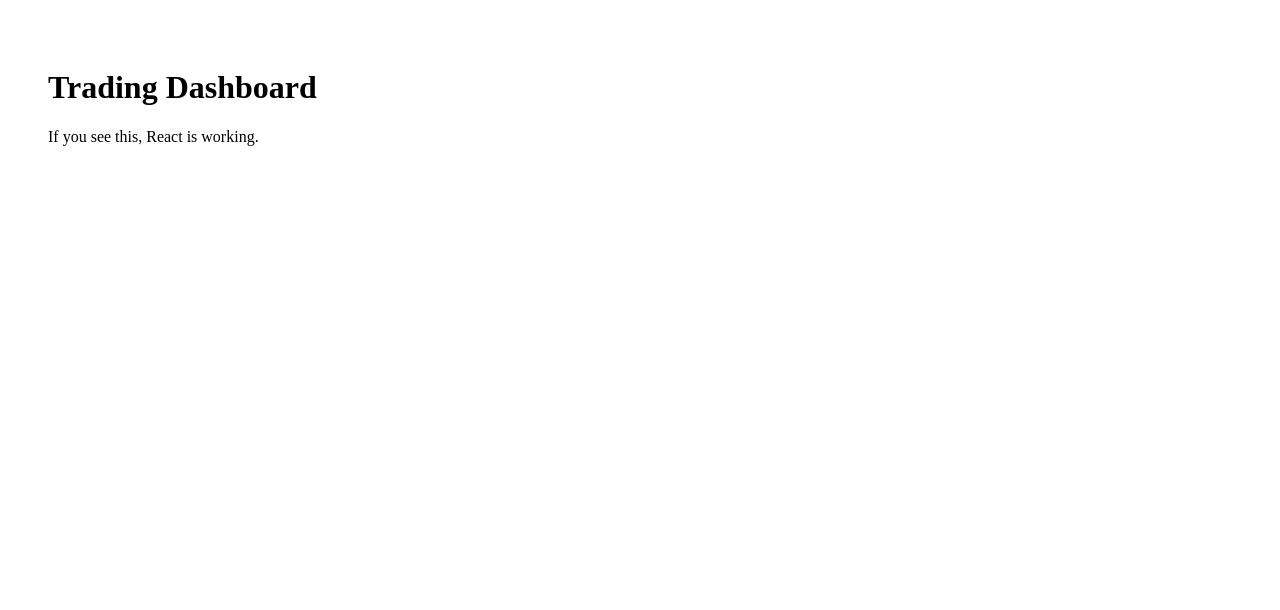
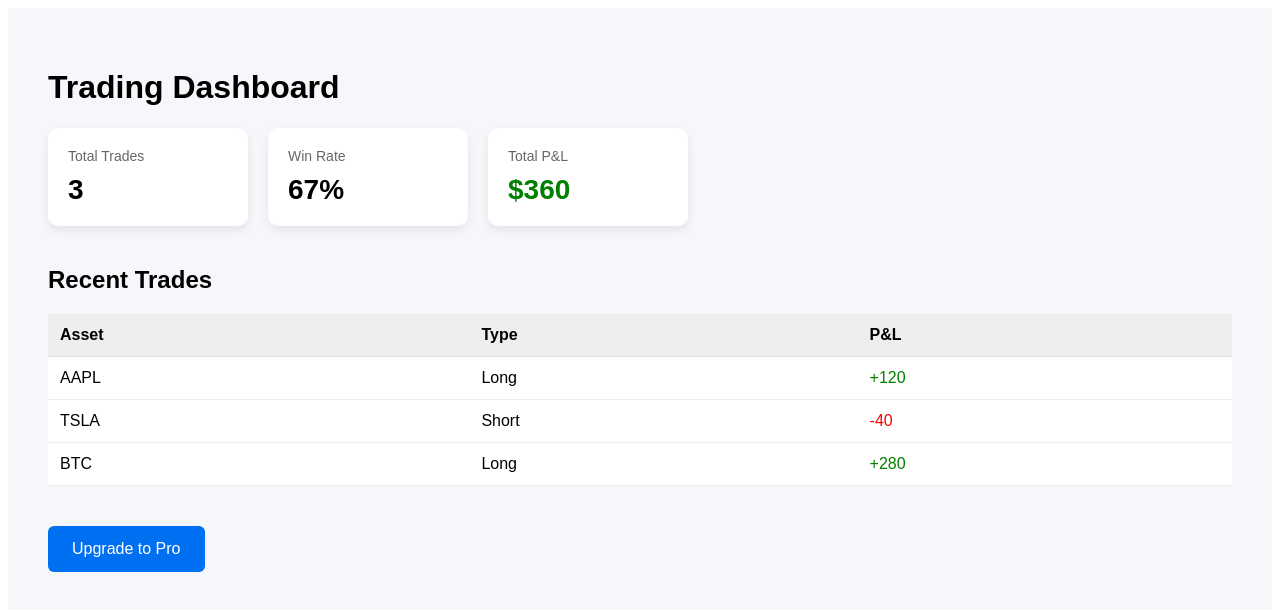
Before and after one commit to nn6vgzby7x-cell/trading-dashboard, a React (Create React App) app: page / in a window 1280 px wide. Shown: the top 610 px of the page. Built offline with nearby package versions, Linux system fonts and the light colour scheme.

Commit message:
Update App.js
add trading dashboard UI with stats, table, and stripe upgrade button

```diff
--- a/src/App.js
+++ b/src/App.js
@@ -1,8 +1,117 @@
 export default function App() {
   return (
-    <div style={{ padding: 40 }}>
+    <div
+      style={{
+        padding: 40,
+        fontFamily: "Arial, sans-serif",
+        background: "#f5f7fa",
+        minHeight: "100vh",
+      }}
+    >
       <h1>Trading Dashboard</h1>
-      <p>If you see this, React is working.</p>
+
+      {/* Stats */}
+      <div style={{ display: "flex", gap: 20, marginTop: 20 }}>
+        <StatCard title="Total Trades" value="3" />
+        <StatCard title="Win Rate" value="67%" />
+        <StatCard title="Total P&L" value="$360" positive />
+      </div>
+
+      {/* Table */}
+      <h2 style={{ marginTop: 40 }}>Recent Trades</h2>
+      <table
+        style={{
+          width: "100%",
+          borderCollapse: "collapse",
+          background: "#fff",
+        }}
+      >
+        <thead>
+          <tr style={{ background: "#eee", textAlign: "left" }}>
+            <th style={th}>Asset</th>
+            <th style={th}>Type</th>
+            <th style={th}>P&amp;L</th>
+          </tr>
+        </thead>
+        <tbody>
+          <TradeRow asset="AAPL" type="Long" pnl="+120" />
+          <TradeRow asset="TSLA" type="Short" pnl="-40" />
+          <TradeRow asset="BTC" type="Long" pnl="+280" />
+        </tbody>
+      </table>
+
+      {/* Stripe Button */}
+      <div style={{ marginTop: 40 }}>
+        <a
+          href="https://buy.stripe.com/4gM9AM0iy5Q91PldkE2Ji01"
+          target="_blank"
+          rel="noopener noreferrer"
+        >
+          <button style={buttonStyle}>Upgrade to Pro</button>
+        </a>
+      </div>
     </div>
   );
 }
+
+/* Components */
+
+function StatCard({ title, value, positive }) {
+  return (
+    <div
+      style={{
+        background: "#fff",
+        padding: 20,
+        borderRadius: 10,
+        minWidth: 160,
+        boxShadow: "0 4px 10px rgba(0,0,0,0.08)",
+      }}
+    >
+      <div style={{ fontSize: 14, color: "#666" }}>{title}</div>
+      <div
+        style={{
+          fontSize: 28,
+          fontWeight: "bold",
+          marginTop: 10,
+          color: positive ? "green" : "#000",
+        }}
+      >
+        {value}
+      </div>
+    </div>
+  );
+}
+
+function TradeRow({ asset, type, pnl }) {
+  const isPositive = pnl.startsWith("+");
+
+  return (
+    <tr>
+      <td style={td}>{asset}</td>
+      <td style={td}>{type}</td>
+      <td style={{ ...td, color: isPositive ? "green" : "red" }}>{pnl}</td>
+    </tr>
+  );
+}
+
+/* Styles */
+
+const th = {
+  padding: 12,
+  borderBottom: "1px solid #ddd",
+};
+
+const td = {
+  padding: 12,
+  borderBottom: "1px solid #eee",
+};
+
+const buttonStyle = {
+  padding: "14px 24px",
+  fontSize: 16,
+  background: "#0070f3",
+  color: "#fff",
+  border: "none",
+  borderRadius: 6,
+  cursor: "pointer",
+};
```
